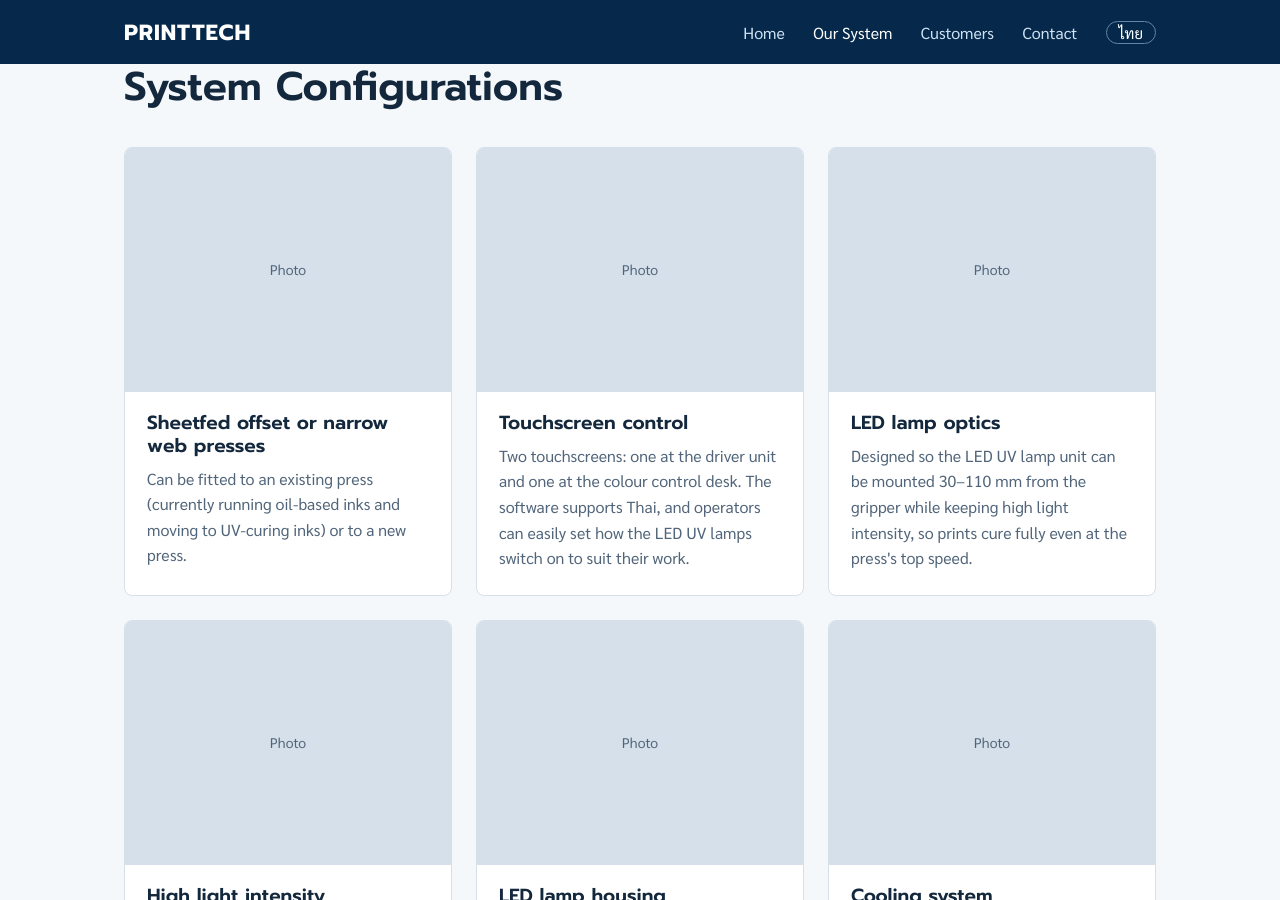
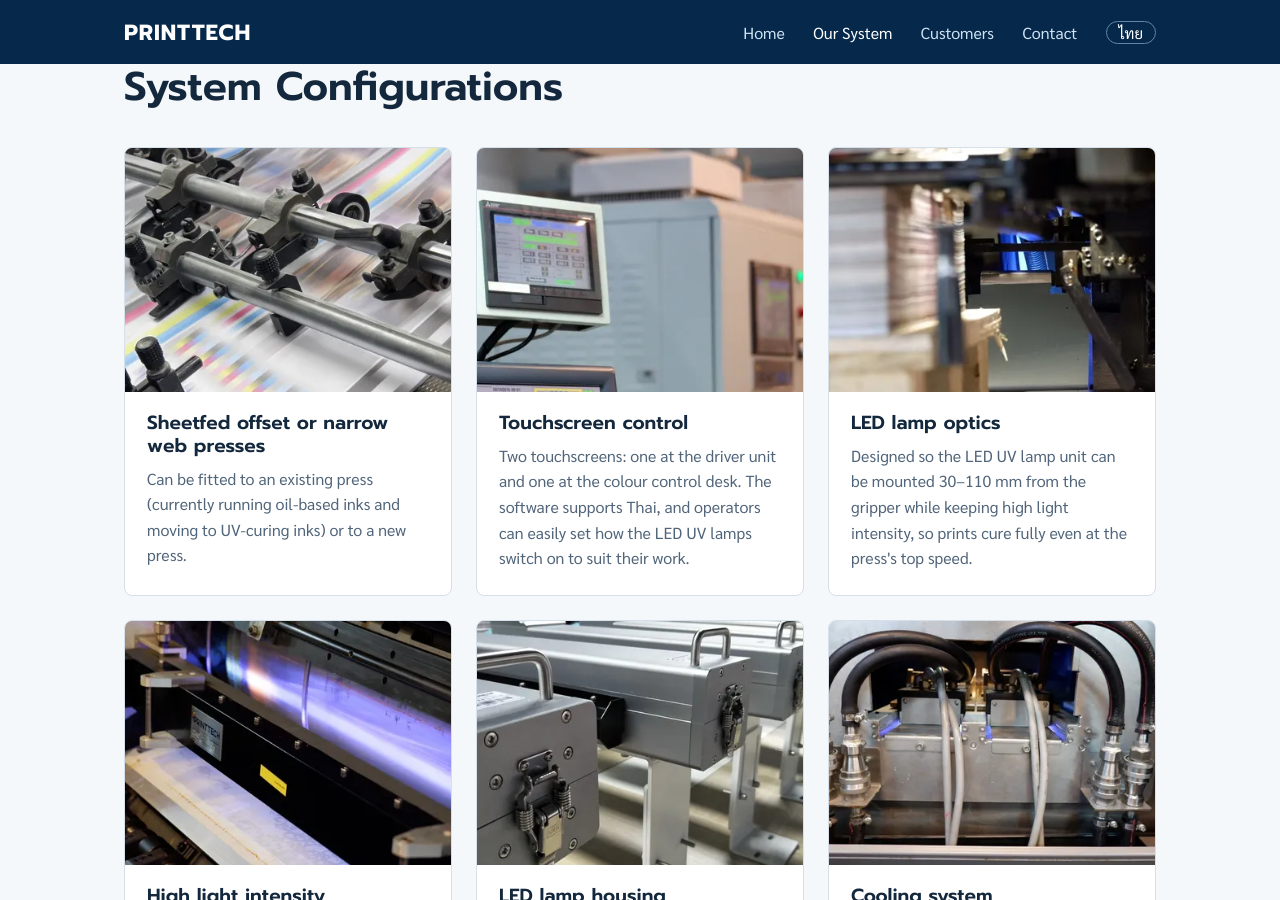
Before and after one commit to Pixxacha/printtech, a Jekyll site: the page built from en/system.html, in a window 1280 px wide and 900 px high, scrolled down 253 px. Built offline with Jekyll 4.4.1, drawn with Linux system fonts in a browser that asks for light colours.

Commit message:
Update system.html

```diff
--- a/en/system.html
+++ b/en/system.html
@@ -13,13 +13,12 @@ alt_url: /system.html
     <section id="config" style="padding:0">
       <h2>System Configurations</h2>
       <div class="grid">
-        <!-- Replace each .ph with <img src="images/xxx.jpg" alt="..."> once photos are in /images -->
-        <article class="item"><div class="ph">Photo</div><div class="t"><h3>Sheetfed offset or narrow web presses</h3><p>Can be fitted to an existing press (currently running oil-based inks and moving to UV-curing inks) or to a new press.</p></div></article>
-        <article class="item"><div class="ph">Photo</div><div class="t"><h3>Touchscreen control</h3><p>Two touchscreens: one at the driver unit and one at the colour control desk. The software supports Thai, and operators can easily set how the LED UV lamps switch on to suit their work.</p></div></article>
-        <article class="item"><div class="ph">Photo</div><div class="t"><h3>LED lamp optics</h3><p>Designed so the LED UV lamp unit can be mounted 30–110 mm from the gripper while keeping high light intensity, so prints cure fully even at the press's top speed.</p></div></article>
-        <article class="item"><div class="ph">Photo</div><div class="t"><h3>High light intensity</h3><p>Available in two wavelengths, 385 nm and 395 nm. The system can also be tuned to the type of work a printer runs, such as books, paper packaging, plastic or metal.</p></div></article>
-        <article class="item"><div class="ph">Photo</div><div class="t"><h3>LED lamp housing</h3><p>Made of metal alloy and compact, it fits sheetfed offset and narrow web presses of any make, Japanese or European.</p></div></article>
-        <article class="item"><div class="ph">Photo</div><div class="t"><h3>Cooling system</h3><p>Water is used as the cooling medium, which keeps the UV light output even.</p></div></article>
+        <article class="item"><div class="ph"><img src="{{ '/images/print_process.webp' | relative_url }}" alt="PrintTech Printing Process" loading="lazy"></div><div class="t"><h3>Sheetfed offset or narrow web presses</h3><p>Can be fitted to an existing press (currently running oil-based inks and moving to UV-curing inks) or to a new press.</p></div></article>
+        <article class="item"><div class="ph"><img src="{{ '/images/printtech_panel.webp' | relative_url }}" alt="PrintTech Control Panel" loading="lazy"></div><div class="t"><h3>Touchscreen control</h3><p>Two touchscreens: one at the driver unit and one at the colour control desk. The software supports Thai, and operators can easily set how the LED UV lamps switch on to suit their work.</p></div></article>
+        <article class="item"><div class="ph"><img src="{{ '/images/printtech_optic1.webp' | relative_url }}" alt="PrintTech Optic during real printing process" loading="lazy"></div><div class="t"><h3>LED lamp optics</h3><p>Designed so the LED UV lamp unit can be mounted 30–110 mm from the gripper while keeping high light intensity, so prints cure fully even at the press's top speed.</p></div></article>
+        <article class="item"><div class="ph"><img src="{{ '/images/printtech_optic2.webp' | relative_url }}" alt="PrintTech Optic during real printing process" loading="lazy"></div><div class="t"><h3>High light intensity</h3><p>Available in two wavelengths, 385 nm and 395 nm. The system can also be tuned to the type of work a printer runs, such as books, paper packaging, plastic or metal.</p></div></article>
+        <article class="item"><div class="ph"><img src="{{ '/images/printtech_uvled.webp' | relative_url }}" alt="PrintTech UV LED panels" loading="lazy"></div><div class="t"><h3>LED lamp housing</h3><p>Made of metal alloy and compact, it fits sheetfed offset and narrow web presses of any make, Japanese or European.</p></div></article>
+        <article class="item"><div class="ph"><img src="{{ '/images/printtech_cooling.webp' | relative_url }}" alt="PrintTech Cooling System" loading="lazy"></div><div class="t"><h3>Cooling system</h3><p>Water is used as the cooling medium, which keeps the UV light output even.</p></div></article>
       </div>
     </section>
 
```
